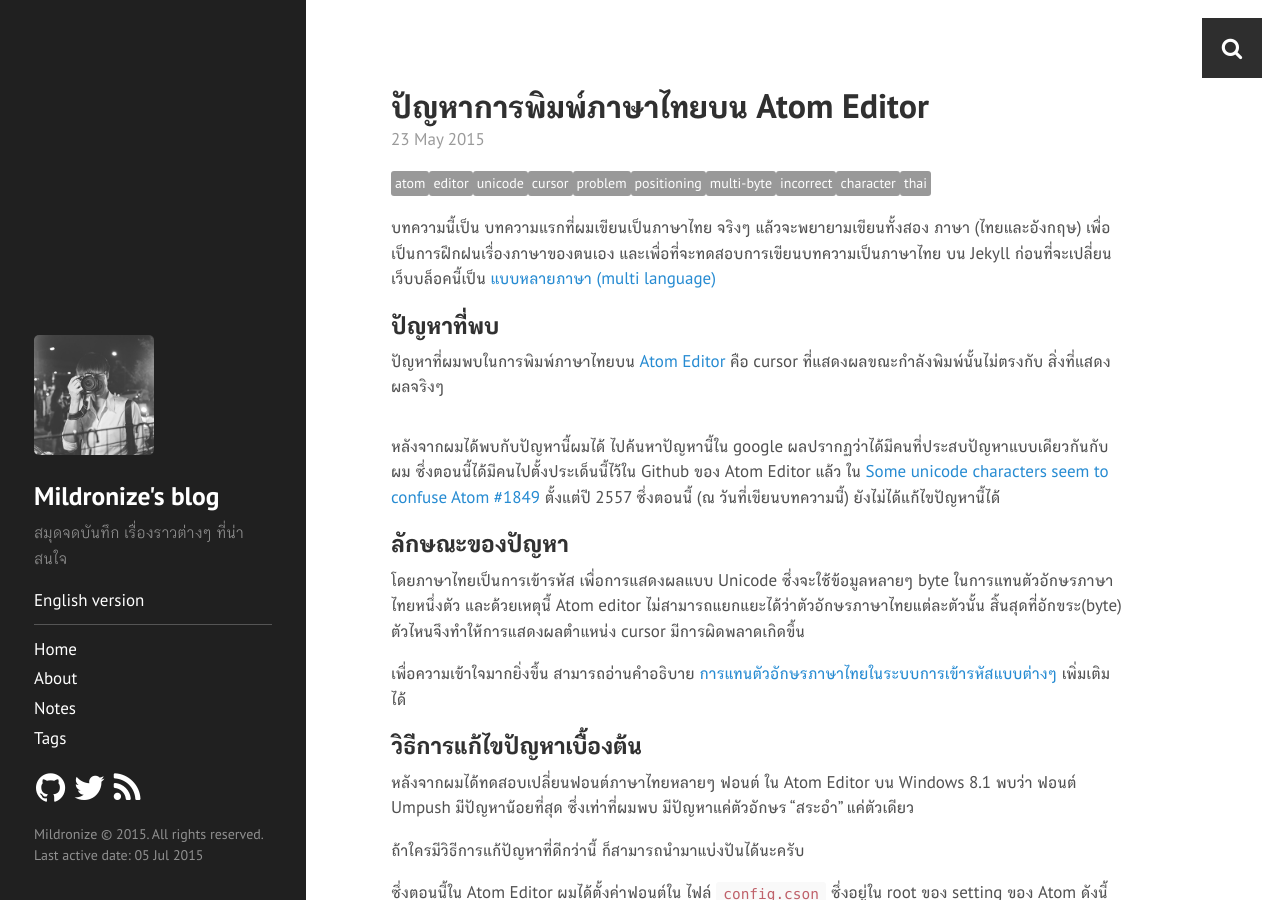
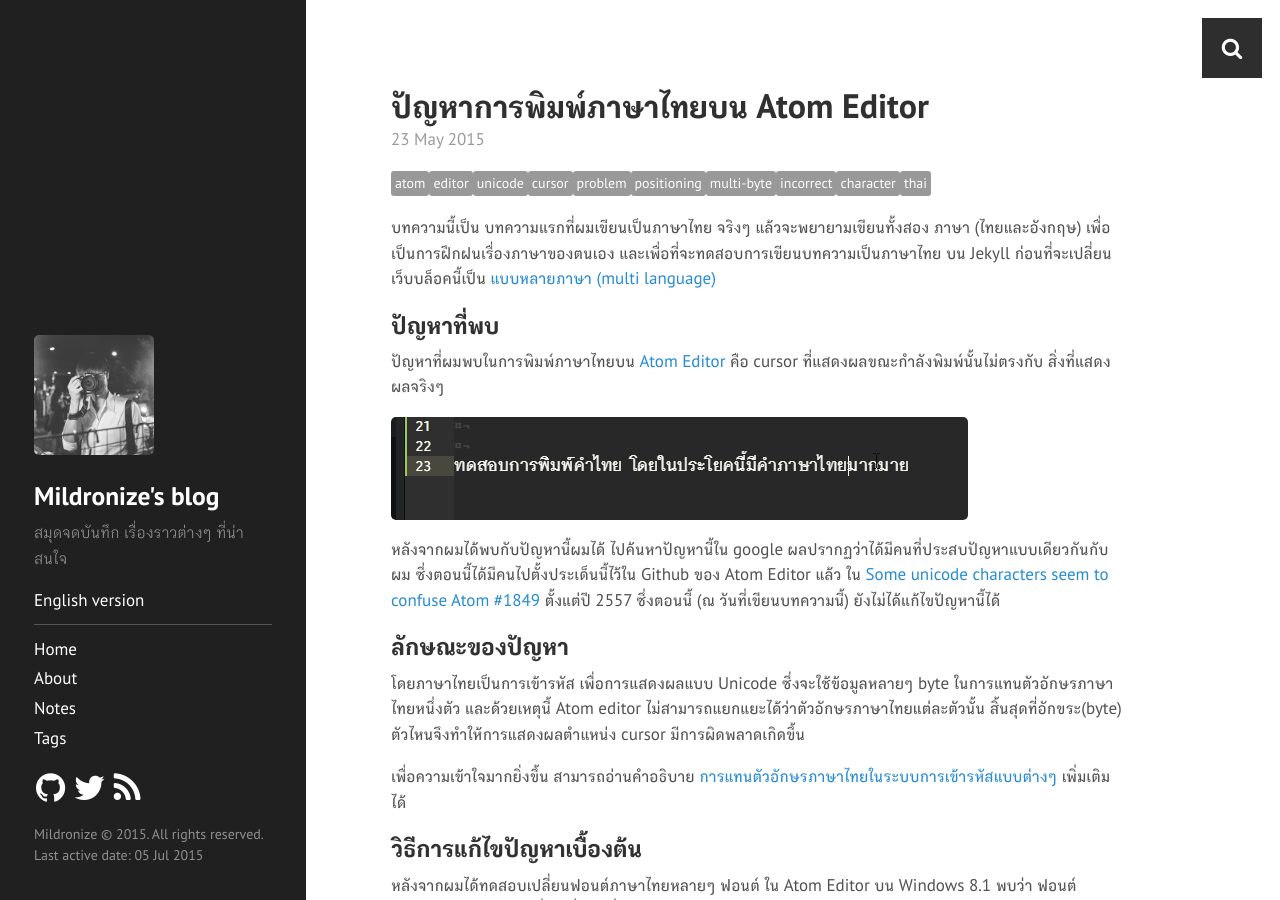
Before and after one commit to mildronize/th-legacy, a Jekyll site: the page built from _posts/2015-05-23-thai-typing-in-atom-editor.md, in a window 1280 px wide and 900 px high. Built offline with Jekyll 4.4.1, drawn with Linux system fonts in a browser that asks for light colours; Markdown is read by kramdown in place of the engine named in the settings; comment, search, counter and statistics services are not loaded.

Commit message:
fix broken link

```diff
--- a/_posts/2015-05-23-thai-typing-in-atom-editor.md
+++ b/_posts/2015-05-23-thai-typing-in-atom-editor.md
@@ -14,7 +14,7 @@ language: th
 ## ปัญหาที่พบ
 ปัญหาที่ผมพบในการพิมพ์ภาษาไทยบน [Atom Editor](https://atom.io) คือ cursor ที่แสดงผลขณะกำลังพิมพ์นั้นไม่ตรงกับ สิ่งที่แสดงผลจริงๆ
 
-![]({{site.baseurl}}{{site.image_url}}2015-05-23-thai-typing-in-atom-editor.gif)
+![]({{site.baseurl}}/{{site.image_url}}2015-05-23-thai-typing-in-atom-editor.gif)
 
 หลังจากผมได้พบกับปัญหานี้ผมได้ ไปค้นหาปัญหานี้ใน google ผลปรากฏว่าได้มีคนที่ประสบปัญหาแบบเดียวกันกับผม ซึ่งตอนนี้ได้มีคนไปตั้งประเด็นนี้ไว้ใน Github ของ Atom Editor แล้ว ใน [Some unicode characters seem to confuse Atom #1849](https://github.com/atom/atom/issues/1849) ตั้งแต่ปี 2557 ซึ่งตอนนี้ (ณ วันที่เขียนบทความนี้) ยังไม่ได้แก้ไขปัญหานี้ได้
 
@@ -36,7 +36,7 @@ language: th
 
 หรือสามารถตั้งค่าผ่าน GUI ของ Atom Editor ได้ ที่ File > Settings > Editor Settings (หัวข้อ)
 
-![]({{site.baseurl}}{{site.image_url}}2015-05-23-thai-typing-in-atom-editor-2.jpg)
+![]({{site.baseurl}}/{{site.image_url}}2015-05-23-thai-typing-in-atom-editor-2.jpg)
 
 ### คำอธิบาย
 - ใช้ฟอนต์ [Inconsolata](http://levien.com/type/myfonts/inconsolata.html) เป็นฟอนต์ ภาษาอังกฤษหลักๆ
@@ -53,4 +53,4 @@ language: th
 ## อ่านเพิ่มเติม
 - [การแทนตัวอักษรภาษาไทยในระบบการเข้ารหัสแบบต่างๆ]
 
-[การแทนตัวอักษรภาษาไทยในระบบการเข้ารหัสแบบต่างๆ]: {{site.baseurl}}articles/2015/05/24/thai-encoding/
+[การแทนตัวอักษรภาษาไทยในระบบการเข้ารหัสแบบต่างๆ]: {{site.baseurl}}/articles/2015/05/24/thai-encoding/
```
